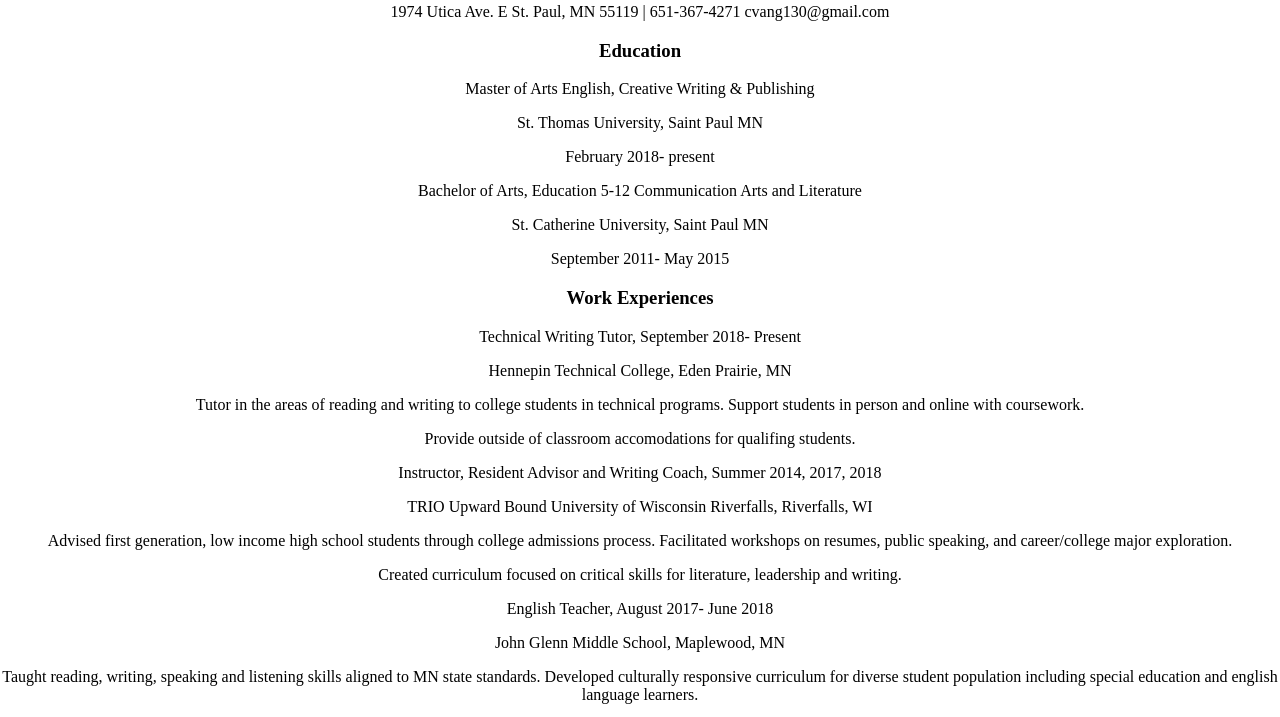
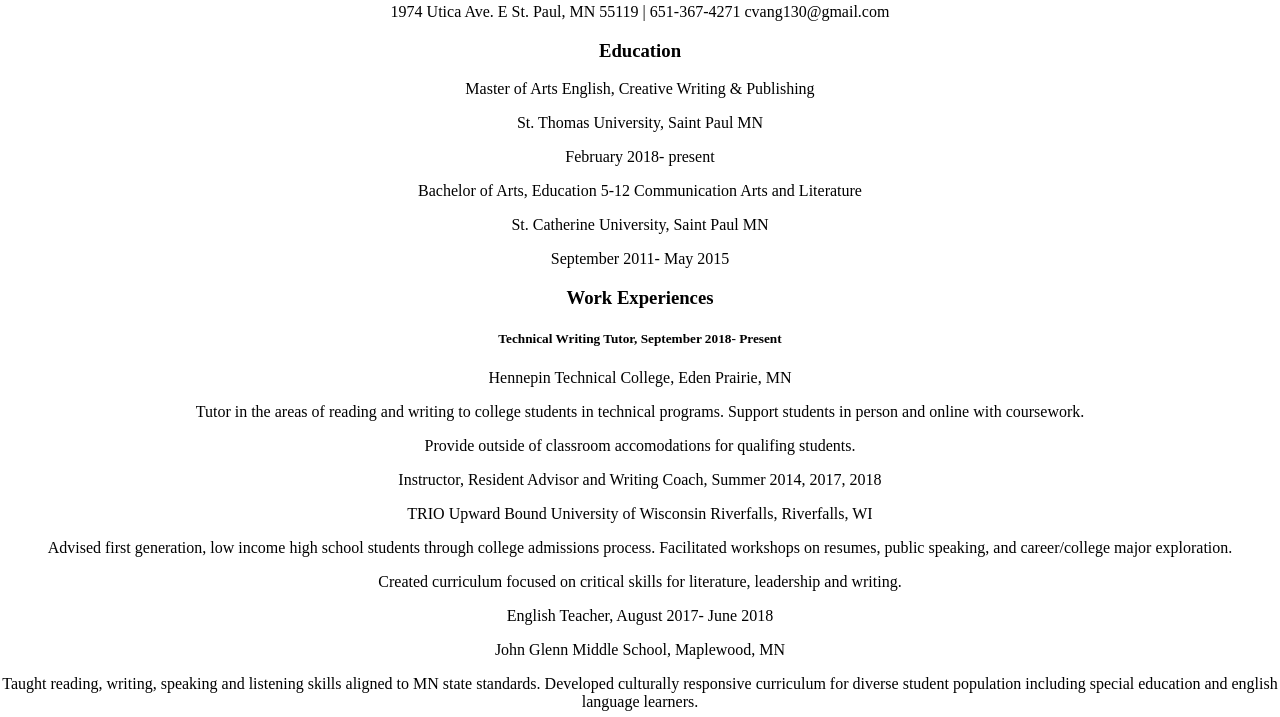
Before and after one commit to CheeVang/cheevang.github.io, a plain HTML site: page index.html in a window 1280 px wide. Shown: the part 78-795 px from the top of the page. Drawn offline with Linux system fonts and the light colour scheme.

Commit message:
Update index.html

```diff
--- a/index.html
+++ b/index.html
@@ -19,7 +19,7 @@
   <p>September 2011- May 2015</p>
 
   <h3> Work Experiences </h3>
-<p>Technical Writing Tutor, September 2018- Present</P>
+<h5>Technical Writing Tutor, September 2018- Present</h5>
 <p> Hennepin Technical College, Eden Prairie, MN </p>
 <p>Tutor in the areas of reading and writing to college students in technical programs. Support students in person and online with coursework. </p>
 <p>Provide outside of classroom accomodations for qualifing students. </p>
```
